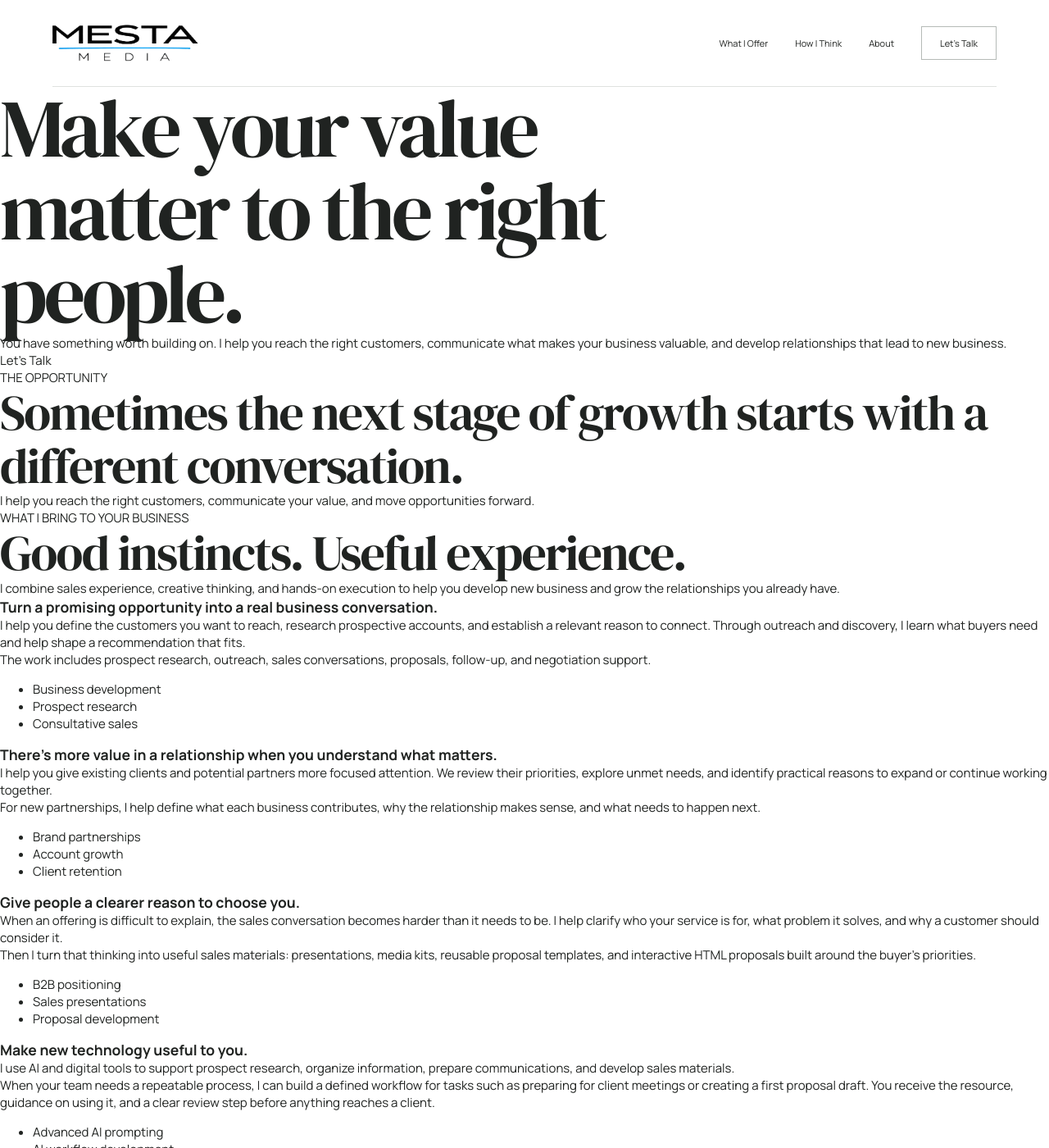
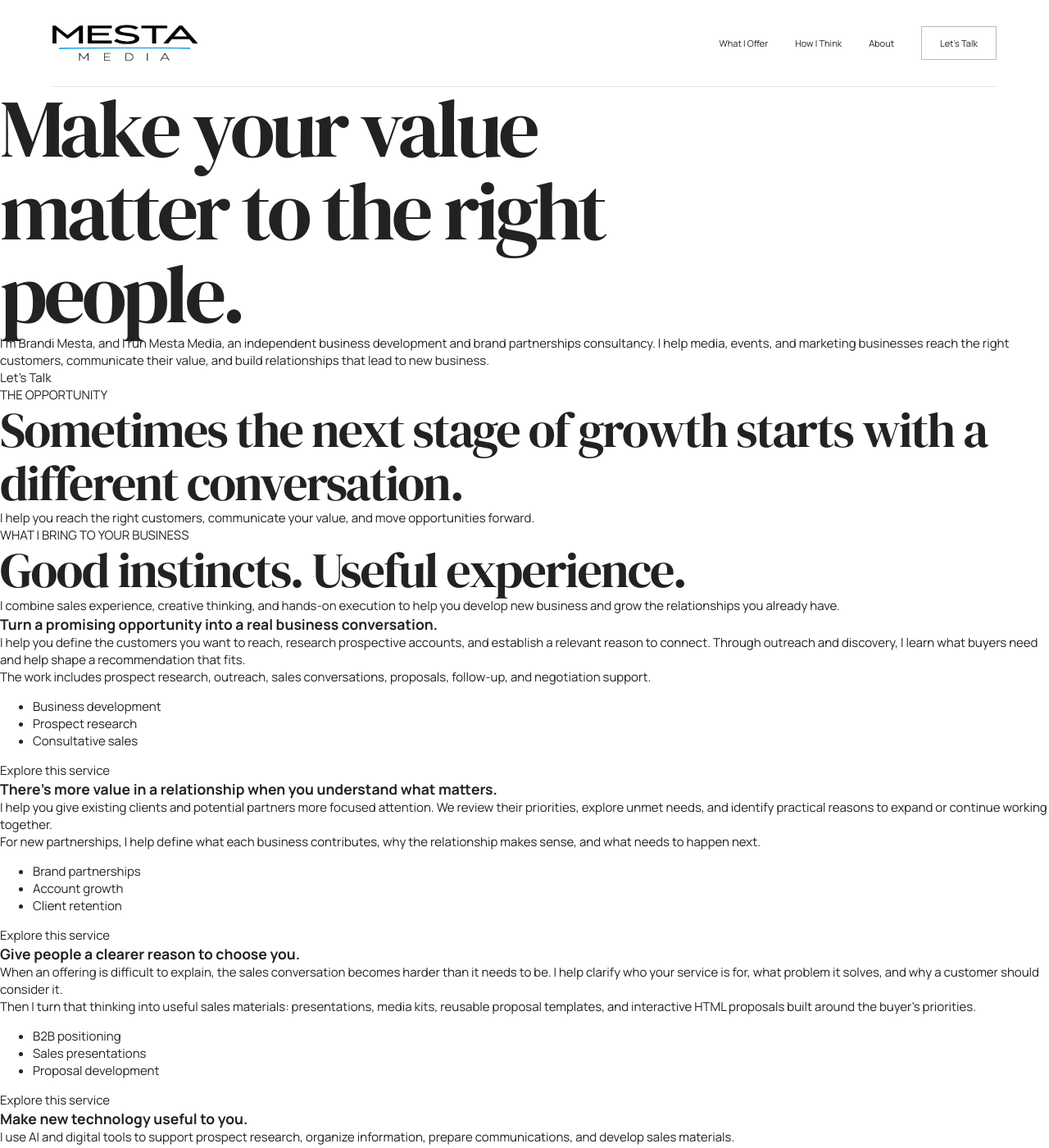
Before and after one commit to brandi-mestamedia/Mesta-Media-webpage, a Jekyll site: the page built from index.html.md, in a window 1280 px wide and 1400 px high. Shown: the whole window at 82% size. Built offline with Jekyll 4.4.1, drawn with Linux system fonts in a browser that asks for light colours; our own code applies the rules of GitHub Pages for plain Markdown files.

Commit message:
Apply verified audit improvements to index.html.md

```diff
--- a/index.html.md
+++ b/index.html.md
@@ -1,6 +1,6 @@
 # Make your value matter to the right people.
 
-You have something worth building on. I help you reach the right customers, communicate what makes your business valuable, and develop relationships that lead to new business.
+I’m Brandi Mesta, and I run Mesta Media, an independent business development and brand partnerships consultancy. I help media, events, and marketing businesses reach the right customers, communicate their value, and build relationships that lead to new business.
 
 [Let’s Talk](https://calendar.app.google/5fC59uDrS29p4c7d7)
 
@@ -26,6 +26,8 @@ The work includes prospect research, outreach, sales conversations, proposals, f
 - Prospect research
 - Consultative sales
 
+[Explore this service](https://mestamedia.com/what-i-offer/#business-development)
+
 ### There’s more value in a relationship when you understand what matters.
 
 I help you give existing clients and potential partners more focused attention. We review their priorities, explore unmet needs, and identify practical reasons to expand or continue working together.
@@ -35,6 +37,8 @@ For new partnerships, I help define what each business contributes, why the rela
 - Brand partnerships
 - Account growth
 - Client retention
+
+[Explore this service](https://mestamedia.com/what-i-offer/#partnerships)
 
 ### Give people a clearer reason to choose you.
 
@@ -46,6 +50,8 @@ Then I turn that thinking into useful sales materials: presentations, media kits
 - Sales presentations
 - Proposal development
 
+[Explore this service](https://mestamedia.com/what-i-offer/#positioning)
+
 ### Make new technology useful to you.
 
 I use AI and digital tools to support prospect research, organize information, prepare communications, and develop sales materials.
@@ -55,6 +61,8 @@ When your team needs a repeatable process, I can build a defined workflow for ta
 - Advanced AI prompting
 - AI workflow development
 - HTML & interactive proposals
+
+[Explore this service](https://mestamedia.com/what-i-offer/#ai-digital)
 
 WHERE THE PIECES COME TOGETHER
 
```
